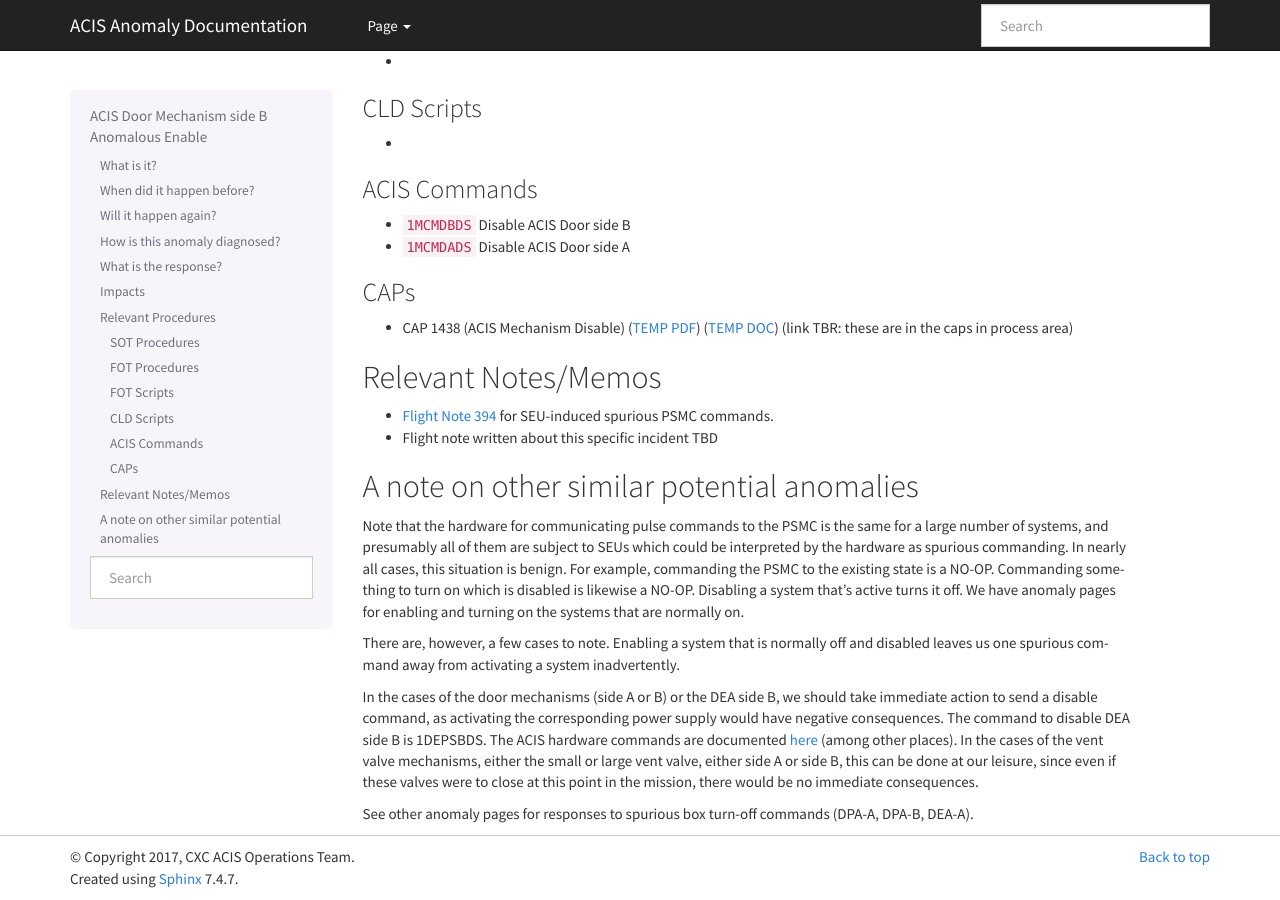
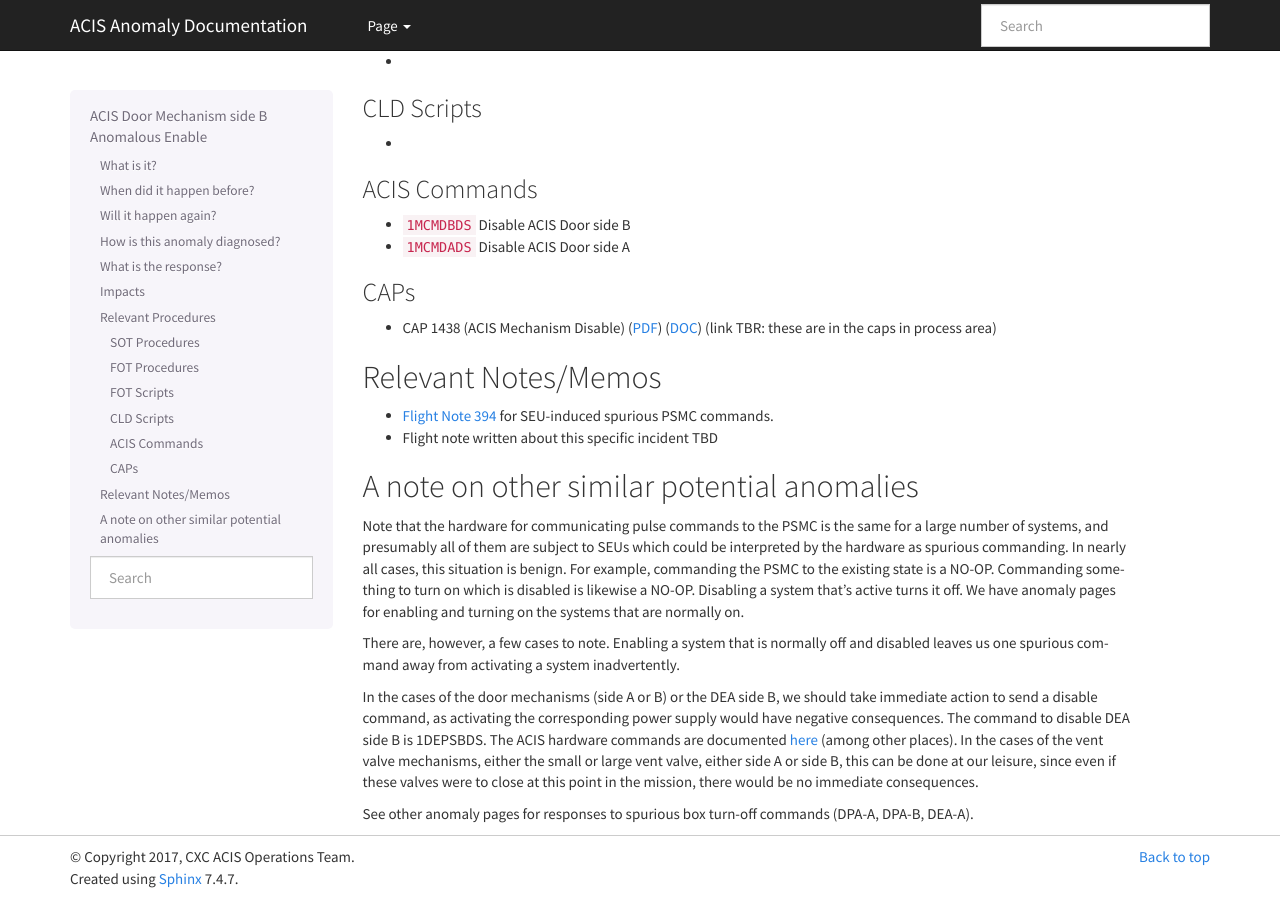
Before and after one commit to acisops/acis_anomaly_pages, a Sphinx documentation site: the page built from source/door_b_enb.rst, in a window 1280 px wide and 900 px high, scrolled down 2271 px. Built offline with Sphinx 7.4.7, drawn with Linux system fonts in a browser that asks for light colours; some of the changed lines change nothing that is shown.

Commit message:
Moving the link to CAP 1438 to permanent location

```diff
--- a/source/door_b_enb.rst
+++ b/source/door_b_enb.rst
@@ -146,10 +146,10 @@
 ++++
 
 .. |cap1438_pdf| replace:: PDF
-.. _cap1438_pdf: https://occweb.cfa.harvard.edu/occweb/FOT/configuration/CAPs/1301_1400/CAP_1438_dpaa_poweroff_recovery/CAP_1438_dpaa_poweroff_recovery.pdf
+.. _cap1438_pdf: https://occweb.cfa.harvard.edu/occweb/FOT/configuration/CAPs/1401-1500/CAP_1438_ACIS_Mechanism_Disable/CAP_1438_ACIS_Mechanism_Disable.pdf
 
 .. |cap1438_doc| replace:: DOC
-.. _cap1438_doc: https://occweb.cfa.harvard.edu/occweb/FOT/configuration/CAPs/1301_1400/CAP_1438_dpaa_poweroff_recovery/CAP_1438_dpaa_poweroff_recovery.doc
+.. _cap1438_doc: https://occweb.cfa.harvard.edu/occweb/FOT/configuration/CAPs/1401-1500/CAP_1438_ACIS_Mechanism_Disable/CAP_1438_ACIS_Mechanism_Disable.doc
 
 .. |temp_cap1438_pdf| replace:: TEMP PDF
 .. _temp_cap1438_pdf: https://occweb.cfa.harvard.edu/occweb/FOT/operations/caps_in_process/CAP_1438_ACIS_Mechanism_Disable.pdf
@@ -157,7 +157,7 @@
 .. |temp_cap1438_doc| replace:: TEMP DOC
 .. _temp_cap1438_doc: https://occweb.cfa.harvard.edu/occweb/FOT/operations/caps_in_process/CAP_1438_ACIS_Mechanism_Disable.doc
 
-* CAP 1438 (ACIS Mechanism Disable) (|temp_cap1438_pdf|_) (|temp_cap1438_doc|_) (link TBR: these are in the caps in process area)
+* CAP 1438 (ACIS Mechanism Disable) (|cap1438_pdf|_) (|cap1438_doc|_) (link TBR: these are in the caps in process area)
 
 Relevant Notes/Memos
 --------------------
```
